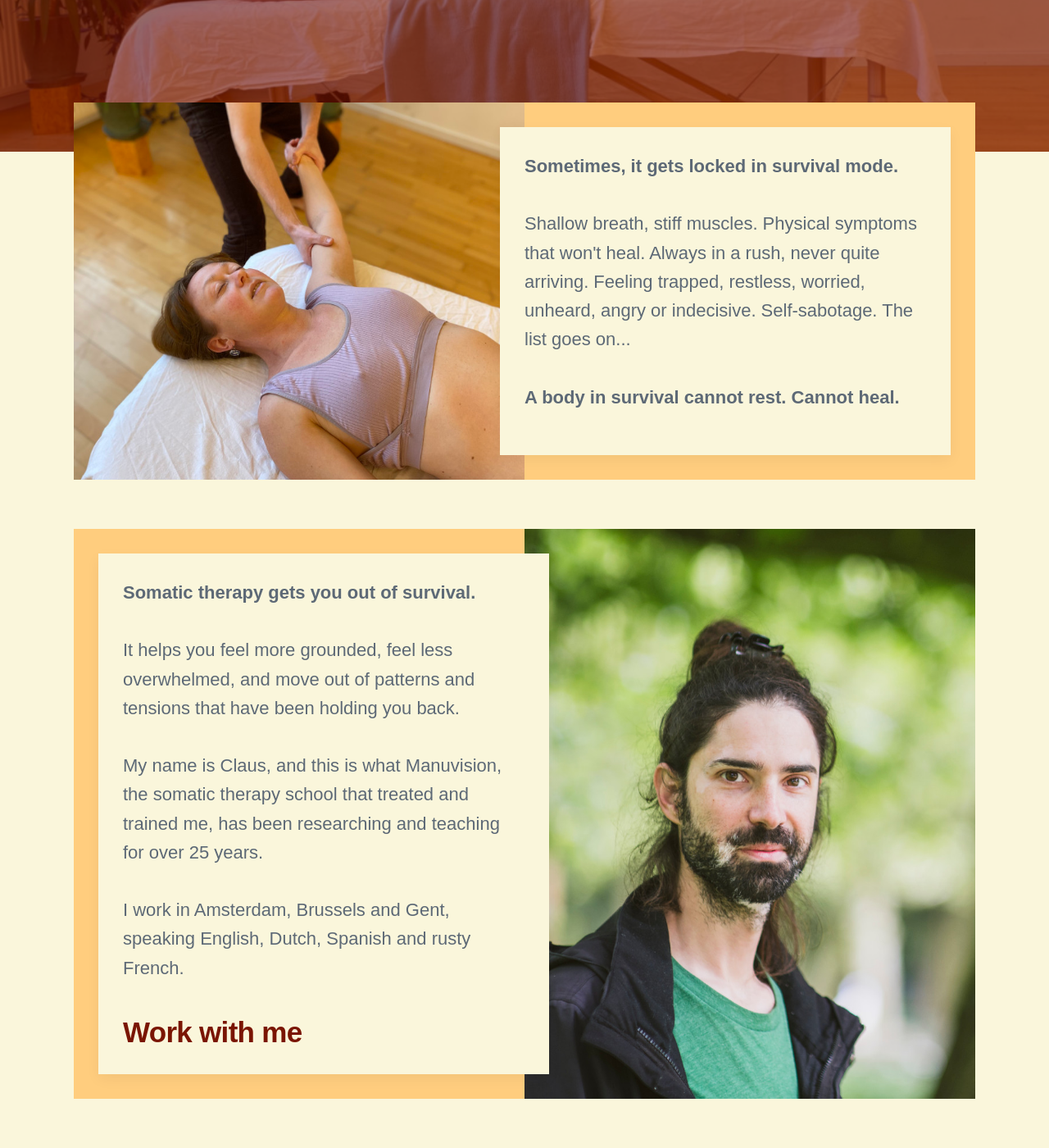
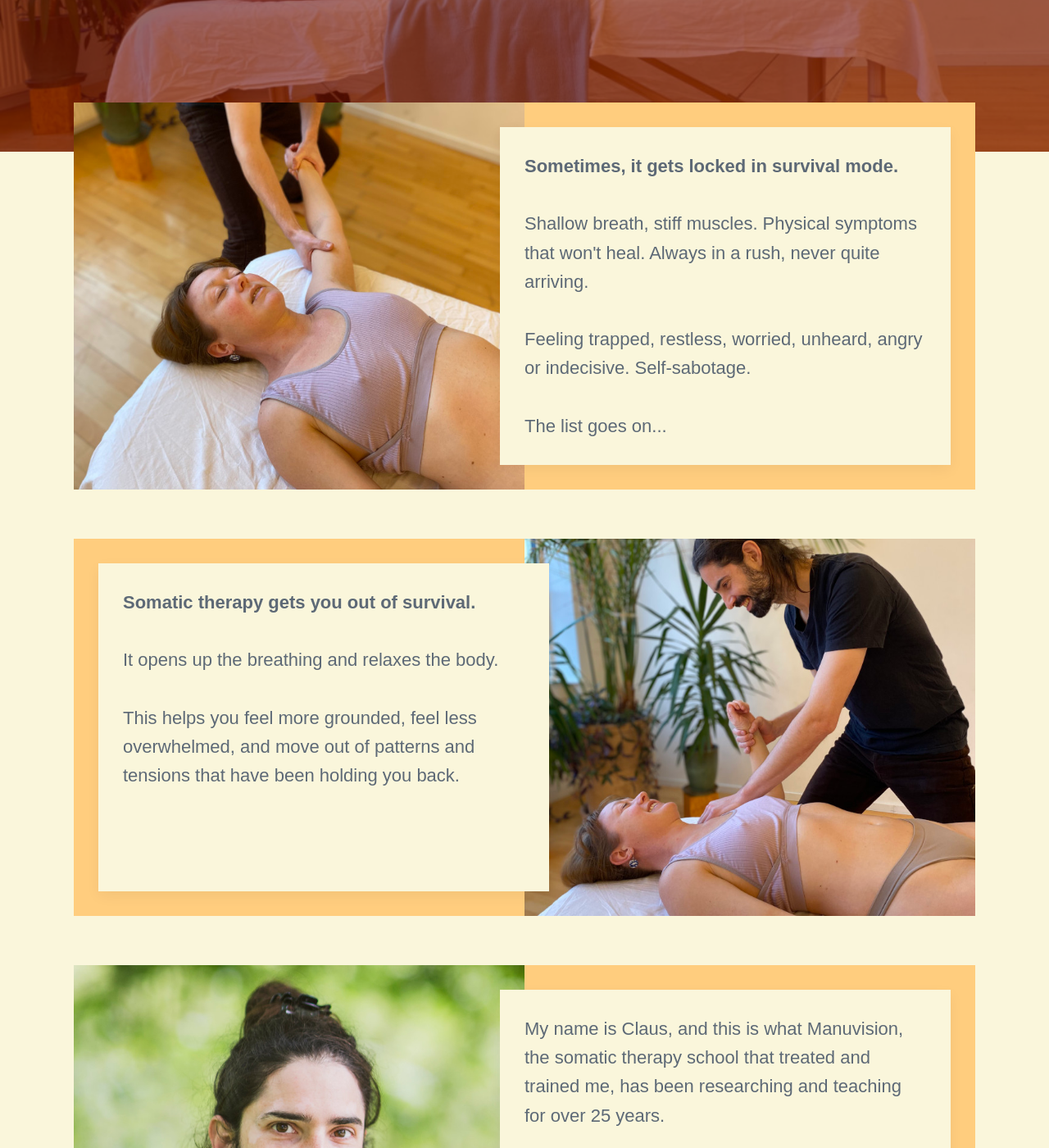
Before and after one commit to threekeytherapy/threekeytherapy.com, a Jekyll site: the page built from index.html, in a window 1280 px wide and 1400 px high, scrolled down 720 px. Shown: the whole window at 82% size. Built offline with Jekyll 4.4.1, drawn with Linux system fonts in a browser that asks for light colours; nearby versions of some CDN libraries; some web fonts are replaced.

Commit message:
home page into 3

```diff
--- a/index.html
+++ b/index.html
@@ -41,16 +41,36 @@ featured_image: /images/treatment6crop2.jpg
 						Shallow breath, stiff muscles.
 						Physical symptoms that won't heal.
 						Always in a rush, never quite arriving.
+						<br><br>
 						Feeling trapped, restless, worried, unheard, angry or indecisive.
 						Self-sabotage.
+						<br><br>
 						The list goes on...
-						<br><br>
-						<b>A body in survival cannot rest.
-						Cannot heal.</b>
 				</div>
 			</div>
 
 		</article>
+
+
+		<article class="post">
+
+			<div class="post__image-wrap">
+				<div class="post__image" style="background-image: url(/images/treatment2.jpg)"></div>
+			</div>
+
+			<div class="post__content-wrap">
+				<div class="post__content">
+					<p class="post__description">
+						<b>Somatic therapy gets you out of survival.</b>
+						<br><br>
+						It opens up the breathing and relaxes the body.
+						<br><br>
+						This helps you feel more grounded, feel less overwhelmed, and move out of patterns and tensions that have been holding you back.
+				</div>
+			</div>
+
+		</article>
+
 
 		<article class="post">
 
@@ -61,10 +81,6 @@ featured_image: /images/treatment6crop2.jpg
 			<div class="post__content-wrap">
 				<div class="post__content">
 					<p class="post__description">
-						<b>Somatic therapy gets you out of survival.</b>
-						<br><br>
-						It helps you feel more grounded, feel less overwhelmed, and move out of patterns and tensions that have been holding you back.
-						<br><br>
 						My name is Claus, and this is what Manuvision, the somatic therapy school that treated and trained me, has been researching and teaching for over 25 years.
 						<br><br>
 						I work in Amsterdam, Brussels and Gent, speaking English, Dutch, Spanish and rusty French.
@@ -74,6 +90,7 @@ featured_image: /images/treatment6crop2.jpg
 			</div>
 
 		</article>
+
 
 <!-- Comments out clutter on homepage
 
```
